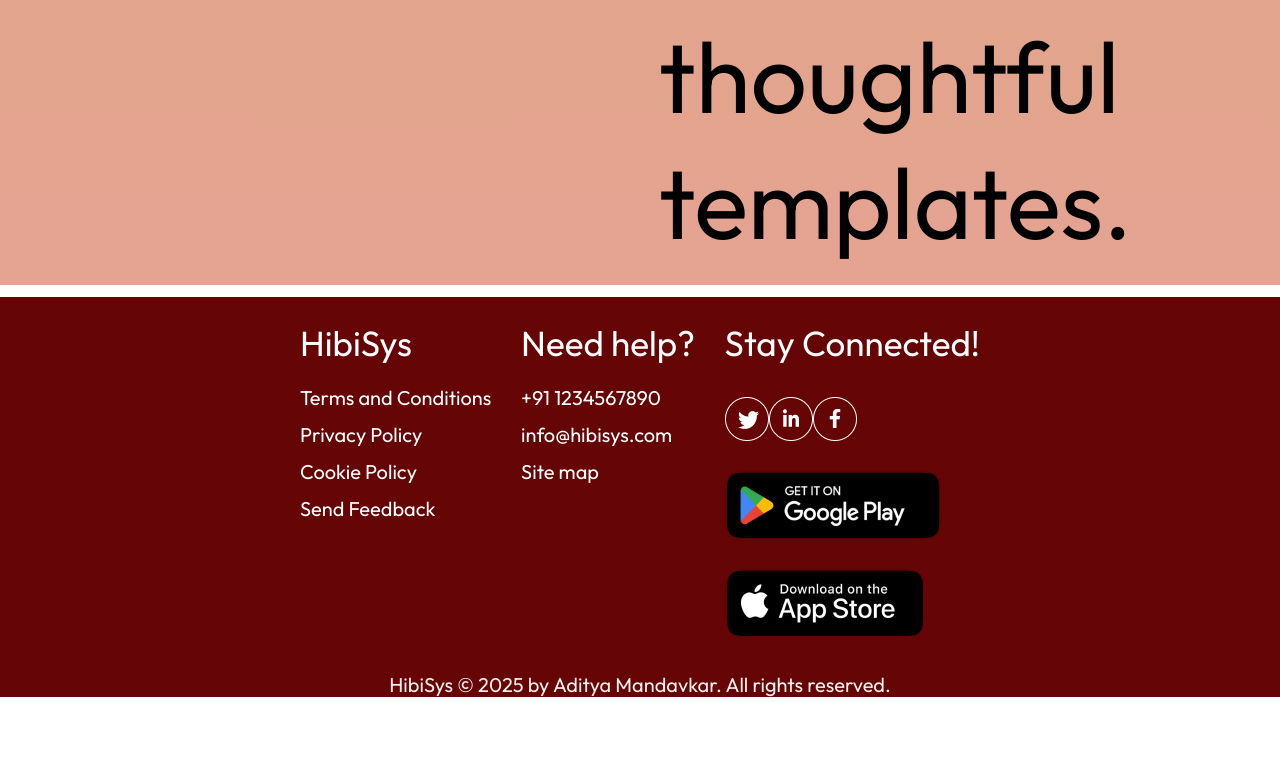
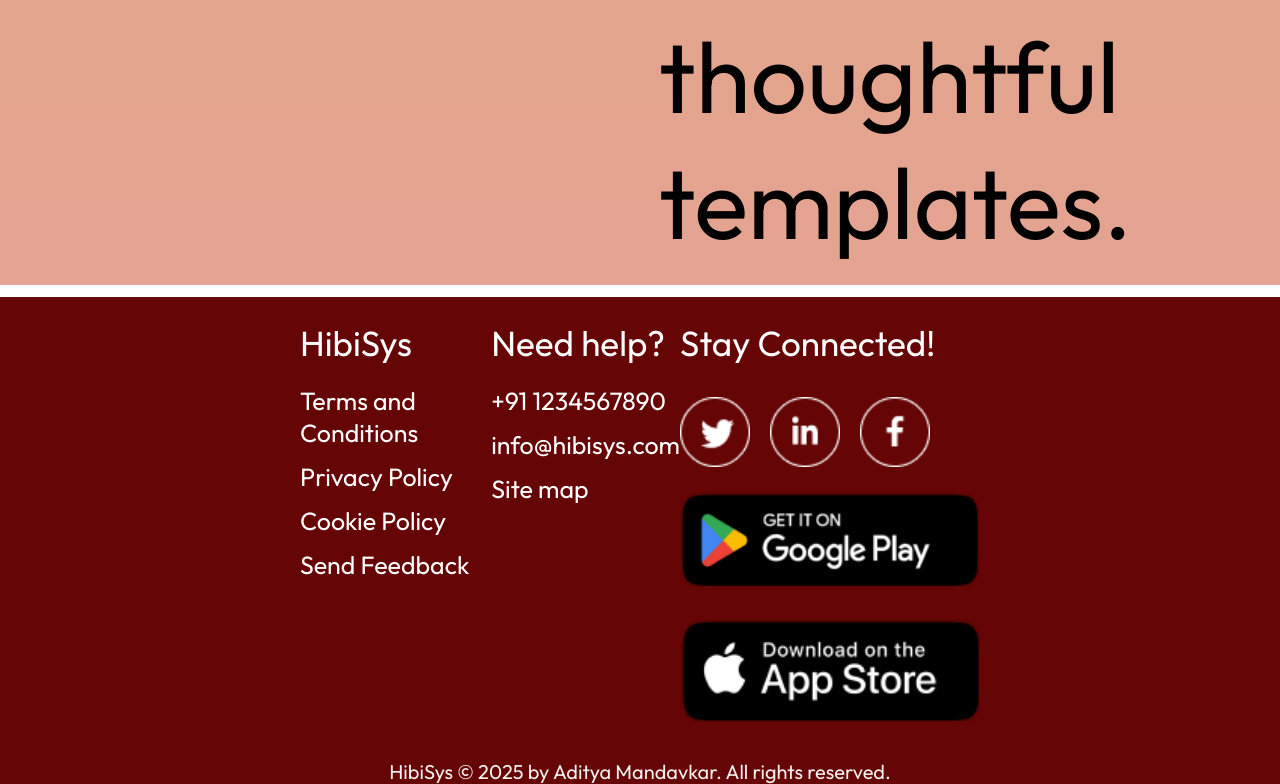
Before and after one commit to M-Aditya-11/resume_generator_app, a React (Vite) app in the folder frontend/: page / in a window 1280 px wide. Shown: the part 1589-2373 px from the top of the page. Before the commit the page ends 2286 px from the top, so only its background shows below. Built offline with nearby package versions, Linux system fonts and the light colour scheme.

Commit message:
Update Footer styles and structure for improved readability and layout

```diff
--- a/frontend/src/components/Footer/Footer.css
+++ b/frontend/src/components/Footer/Footer.css
@@ -7,7 +7,7 @@
     align-items: self-start;
     padding: 0px 300px 10px 300px;
     color: white;
-    font-size: 20px;
+    font-size: 25px;
 }
 .footer-bottom p{
     text-align: center;
@@ -15,7 +15,27 @@
     font-size: 20px;
     margin-top: 20px;
 }
+.footer-sub-heading{
+    cursor: pointer;
+}
 .footer-heading{
     font-size: 35px;
     margin-bottom: 20px;
 }
+.social-media-links{
+    display: flex;
+    gap: 20px;
+    margin-top: 10px;
+}
+.social-media-links img{
+    width: 70px;
+    cursor: pointer;
+}
+.download-btn-playstore img{
+    width: 300px;
+    cursor: pointer;
+}
+.download-btn-appstore img{
+    width: 300px;
+    cursor: pointer;
+}
--- a/frontend/src/components/Footer/Footer.jsx
+++ b/frontend/src/components/Footer/Footer.jsx
@@ -8,16 +8,16 @@ const Footer = () => {
             <div className="footer-top">
             <div className="left">
                 <p className="footer-heading">HibiSys</p>
-                <p>Terms and Conditions</p>
-                <p>Privacy Policy</p>
-                <p>Cookie Policy</p>
-                <p>Send Feedback</p>
+                <p className="footer-sub-heading">Terms and Conditions</p>
+                <p className="footer-sub-heading">Privacy Policy</p>
+                <p className="footer-sub-heading">Cookie Policy</p>
+                <p className="footer-sub-heading">Send Feedback</p>
             </div>
             <div className="middle">
                 <p className="footer-heading">Need help?</p>
                 <p>+91 1234567890</p>
                 <p>info@hibisys.com</p>
-                <p>Site map</p>
+                <p className="footer-sub-heading">Site map</p>
             </div>
             <div className="right">
                 <p className="footer-heading">Stay Connected!</p>
```
